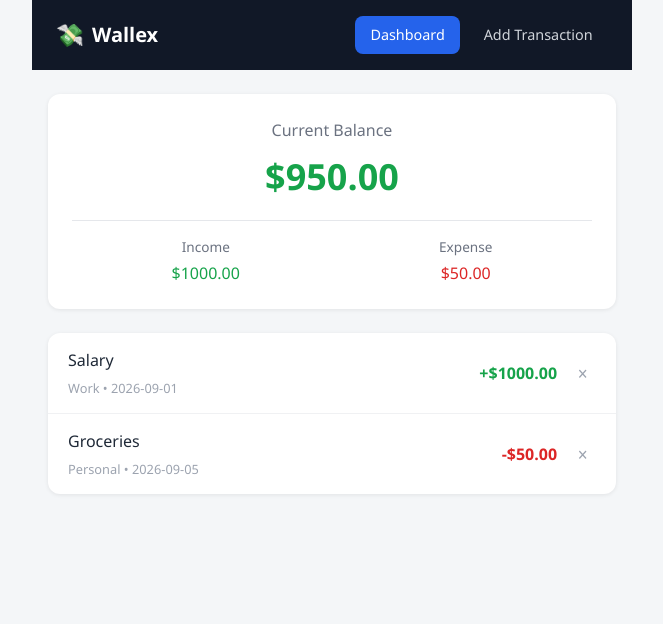
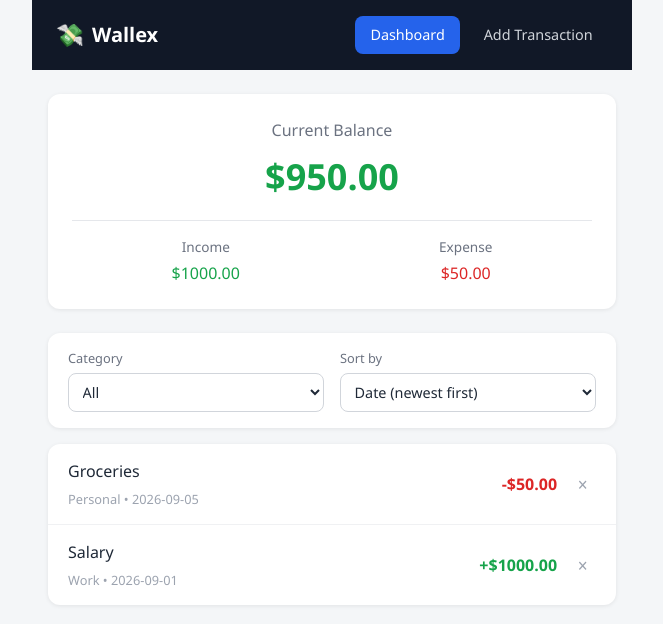
Before and after one commit to ashad0806/Expence_Tracker, a React (Vite) app: page / in a window 1280 px wide. Shown: the top 624 px of the page, without its empty margins (308-971 px from the left). Built offline with nearby package versions, Linux system fonts and the light colour scheme.

Commit message:
Add FilterBar for Category Filtering & Sorting

```diff
--- a/src/App.css
+++ b/src/App.css
@@ -257,3 +257,40 @@ body {
 .empty-state span {
   font-size: 0.85rem;
 }
+
+/* Filter bar */
+.filter-bar {
+  display: flex;
+  gap: 1rem;
+  margin-bottom: 1rem;
+  background: #ffffff;
+  border-radius: 12px;
+  padding: 1rem 1.25rem;
+  box-shadow: 0 1px 4px rgba(0, 0, 0, 0.08);
+  flex-wrap: wrap;
+}
+
+.filter-group {
+  display: flex;
+  flex-direction: column;
+  flex: 1;
+  min-width: 140px;
+}
+
+.filter-group label {
+  font-size: 0.8rem;
+  color: #6b7280;
+  margin-bottom: 0.3rem;
+}
+
+.filter-group select {
+  padding: 0.5rem 0.6rem;
+  border: 1px solid #d1d5db;
+  border-radius: 8px;
+  font-size: 0.9rem;
+  outline: none;
+}
+
+.filter-group select:focus {
+  border-color: #2563eb;
+}
--- a/src/App.jsx
+++ b/src/App.jsx
@@ -3,6 +3,7 @@ import Navbar from "./Components/NavBar";
 import Balance from "./Components/Balance";
 import TransactionForm from "./Components/TransactionForm";
 import TransactionList from "./Components/TransactionList";
+import FilterBar from "./Components/FilterBar";
 import "./App.css";
 
 function App() {
@@ -11,6 +12,8 @@ function App() {
     { id: 1, description: "Salary", amount: 1000, category: "Work", date: "2026-09-01" },
     { id: 2, description: "Groceries", amount: -50, category: "Personal", date: "2026-09-05" },
   ]);
+  const [filterCategory, setFilterCategory] = useState("All");
+  const [sortBy, setSortBy] = useState("date-desc");
 
   const handleAddTransaction = (newTransaction) => {
     setTransactions([newTransaction, ...transactions]);
@@ -19,6 +22,33 @@ function App() {
 
   const handleDeleteTransaction = (id) => {
     setTransactions(transactions.filter((t) => t.id !== id));
+  };
+
+  const getVisibleTransactions = () => {
+    let result = [...transactions];
+
+    if (filterCategory !== "All") {
+      result = result.filter((t) => t.category === filterCategory);
+    }
+
+    switch (sortBy) {
+      case "date-asc":
+        result.sort((a, b) => new Date(a.date) - new Date(b.date));
+        break;
+      case "date-desc":
+        result.sort((a, b) => new Date(b.date) - new Date(a.date));
+        break;
+      case "amount-asc":
+        result.sort((a, b) => a.amount - b.amount);
+        break;
+      case "amount-desc":
+        result.sort((a, b) => b.amount - a.amount);
+        break;
+      default:
+        break;
+    }
+
+    return result;
   };
 
   return (
@@ -33,10 +63,18 @@ function App() {
         )}
 
         {activeView === "dashboard" && (
-          <TransactionList
-            transactions={transactions}
-            onDelete={handleDeleteTransaction}
-          />
+          <>
+            <FilterBar
+              filterCategory={filterCategory}
+              setFilterCategory={setFilterCategory}
+              sortBy={sortBy}
+              setSortBy={setSortBy}
+            />
+            <TransactionList
+              transactions={getVisibleTransactions()}
+              onDelete={handleDeleteTransaction}
+            />
+          </>
         )}
       </div>
     </div>
--- /dev/null
+++ b/src/Components/FilterBar.jsx
@@ -0,0 +1,33 @@
+function FilterBar({ filterCategory, setFilterCategory, sortBy, setSortBy }) {
+  return (
+    <div className="filter-bar">
+      <div className="filter-group">
+        <label>Category</label>
+        <select
+          value={filterCategory}
+          onChange={(e) => setFilterCategory(e.target.value)}
+        >
+          <option value="All">All</option>
+          <option value="Work">Work</option>
+          <option value="Personal">Personal</option>
+          <option value="Urgent">Urgent</option>
+          <option value="Food">Food</option>
+          <option value="Bills">Bills</option>
+          <option value="Other">Other</option>
+        </select>
+      </div>
+
+      <div className="filter-group">
+        <label>Sort by</label>
+        <select value={sortBy} onChange={(e) => setSortBy(e.target.value)}>
+          <option value="date-desc">Date (newest first)</option>
+          <option value="date-asc">Date (oldest first)</option>
+          <option value="amount-desc">Amount (high to low)</option>
+          <option value="amount-asc">Amount (low to high)</option>
+        </select>
+      </div>
+    </div>
+  );
+}
+
+export default FilterBar;
```
